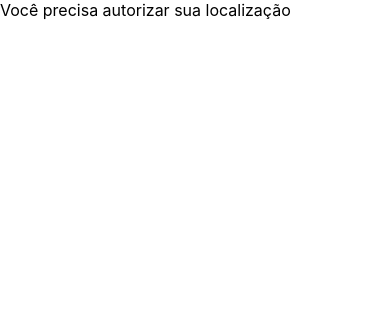
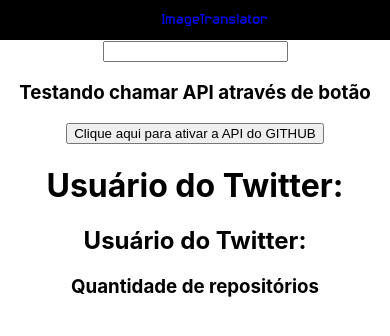
Before and after one commit to marcusrocha/image-translator, a React (Create React App) app in the folder web/imagetranslator/: page / in a window 390 px wide. Shown: the top 336 px of the page. Built offline with nearby package versions, Linux system fonts and the light colour scheme; no server answers.

Commit message:
Criação de componentes:  - MENU  - campo text para recuperar o usuário

```diff
--- a/web/imagetranslator/src/App.js
+++ b/web/imagetranslator/src/App.js
@@ -1,65 +1,35 @@
-import React,{Fragment, useState, useEffect} from 'react';
+import React,{ useState, useEffect} from 'react';
 import axios from 'axios';
+import './App.css'
+import Menu from './components/Menu'
 
 
 function App() {
-const [location, setLocation] = useState(false);
-const [weather, setWeather] = useState(false);
 const [userGitHub, setuserGitHub] = useState(false);
+const [name,setName] = useState('');
 
-let getWeather = async (latitude,longitude) => {
-  let res = await axios.get("http://api.openweathermap.org/data/2.5/weather",{
-    params:{
-      lat: latitude,
-      lon: longitude,
-      appid: process.env.REACT_APP_IMAGE_TRANSLATOR_KEY,
-      lang: 'pt',
-      units:'metric'
-    }
-  });
-  setWeather(res.data);
+
+
+let getUserGitHub = async ()=> {
+  if (name===""){
+    alert('Atenção: usuário é obrigatório')
+    return false;
+  }
+  let retorno = await axios.get("https://api.github.com/users/"+name)
+  if (retorno!==""){
+       setuserGitHub(retorno.data)
+  }
 }
 
-let getUserGitHub = async ()=> {
-  let retorno = await axios.get("https://api.github.com/users/"+process.env.REACT_APP_USER_GITHUB)
-  setuserGitHub(retorno.data)
-}
 
-useEffect(()=>{
-  navigator.geolocation.getCurrentPosition((position)=>{
-    getWeather(position.coords.latitude,position.coords.longitude);
-    setLocation(true);
-  })
-},[])
-
-
-if (location===false){
-  return(
-    <Fragment>
-      Você precisa autorizar sua localização
-    </Fragment>
-  )
-}else if(weather === false){
-
-  return(
-    <Fragment>
-      Carregando os dados
-    </Fragment>
-  )
-}else{
   return (
-    <Fragment>
-      <div>
-        <h3>Clima nas coordenadas ({weather['name']} {weather['sys']['country']})</h3>
-        <hr />
-        <ul>
-          <li>Temperatura atual: {weather['main']['temp']}ºC</li>
-          <li>Sensação térmica: {weather['main']['feels_like']}ºC</li>
-          <li>Umidade : {weather['main']['humidity']}%</li>
-        </ul>
-      </div>
-      <div>
-        <h3>Testando chamar API através de botão </h3>
+      <div className="App">
+      <Menu />
+        <input
+          type="text" required name="nome" value={name}
+          onChange={(e) => setName(e.target.value)
+        }/>
+        <h3>Testando chamar API através de botão</h3>
         <button onClick ={ () => getUserGitHub() }>
           Clique aqui para ativar a API do GITHUB
         </button>
@@ -67,12 +37,6 @@ if (location===false){
         <h2>Usuário do Twitter: {userGitHub['login']}</h2>
         <h3>Quantidade de repositórios {userGitHub['public_repos']}</h3>
       </div>
-    </Fragment>
   );
 }
-
-
-}
-
-
 export default App;
--- /dev/null
+++ b/web/imagetranslator/src/components/Menu/Menu.css
@@ -0,0 +1,75 @@
+.Logo {
+    max-width: 168px;
+  }
+  @media (max-width: 800px) {
+    .Logo {
+      max-width: 105px;
+    }
+  }
+
+  .Menu {
+    width: 100%;
+    height: 94px;
+    z-index: 100;
+
+    display: flex;
+    justify-content: space-between;
+    align-items: center;
+
+    position: fixed;
+    top: 0;
+    left: 0;
+    right: 0;
+    padding-left: 5%;
+    padding-right: 5%;
+
+    background: black;
+    border-bottom: 2px solid var(--primary);
+  }
+  body {
+    --bodyPaddingTop: 94px;
+    padding-top: var(--bodyPaddingTop);
+  }
+  @media (max-width: 800px) {
+    .Menu {
+      height: 40px;
+      justify-content: center;
+    }
+    body {
+      --bodyPaddingTop: 40px;
+      padding-top: var(--bodyPaddingTop);
+    }
+  }
+
+  .ButtonLink {
+    color: var(--white);
+    border: 1px solid var(--white);
+    box-sizing: border-box;
+    cursor: pointer;
+    padding: 16px 24px;
+    font-style: normal;
+    font-weight: bold;
+    font-size: 16px;
+    outline: none;
+    border-radius: 5px;
+    text-decoration: none;
+    display: inline-block;
+    transition: opacity .3s;
+  }
+  .ButtonLink:hover,
+  .ButtonLink:focus {
+    opacity: .5;
+  }
+
+  @media (max-width: 800px) {
+    a.ButtonLink {
+      position: fixed;
+      left: 0;
+      right: 0;
+      bottom: 0;
+      background: var(--primary);
+      border-radius: 0;
+      border: 0;
+      text-align: center;
+    }
+  }
--- /dev/null
+++ b/web/imagetranslator/src/components/Menu/index.js
@@ -0,0 +1,15 @@
+import React from 'react';
+import Logo from '../../assets/img/logo-principal-image-translator.png'
+import './Menu.css'
+
+function Menu(){
+    return(
+        <nav className="Menu">
+            <a href="/">
+                <img className="Logo" src={Logo} alt="logo-principal" />
+            </a>
+        </nav>
+    );
+}
+
+export default Menu;
```
Also changed, not shown: web/imagetranslator/src/setupTests.js (deleted, +0 -5 lines), web/imagetranslator/src/assets/img/logo-principal-image-translator.png (added).
